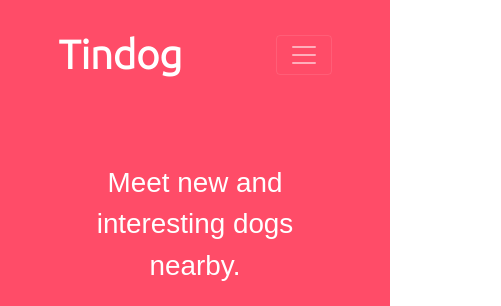
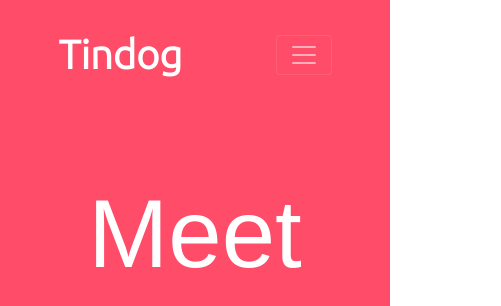
Before and after one commit to khojiakbarkhayotov/TinDog, a plain HTML site: page index.html in a window 390 px wide. Shown: the top 306 px of the page, 501 px wide, since content can reach past the window. Drawn offline with nearby package versions, Linux system fonts and the light colour scheme.

Commit message:
Update styles.css

```diff
--- a/css/styles.css
+++ b/css/styles.css
@@ -169,6 +169,10 @@ p{
         text-align: center;
     }
 
+    .big_heading{
+        font-size: 6rem;
+    }
+
     .title_image{
         transform: rotate(0);
         position: static;
```
